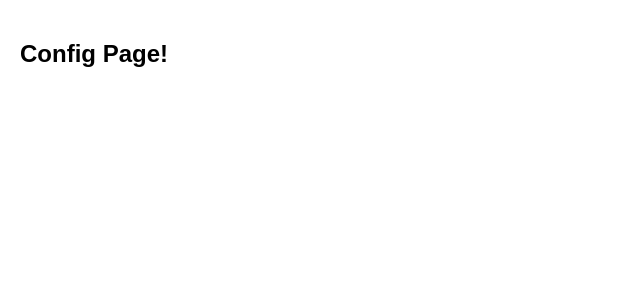
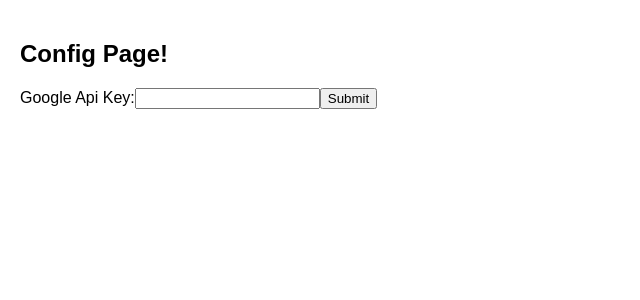
Before and after one commit to egglestn/g-browser, a React (Create React App) app: page / in a window 1280 px wide. Shown: the top 300 px of the page, without its empty margins (0-640 px from the left). Built offline with nearby package versions, Linux system fonts and the light colour scheme.

Commit message:
ApiForm component

```diff
--- /dev/null
+++ b/src/components/ApiForm/index.js
@@ -0,0 +1,34 @@
+import React from 'react'
+
+class ApiForm extends React.Component {
+  constructor(props) {
+    super(props);
+    this.state = {value: ''};
+
+    this.handleChange = this.handleChange.bind(this);
+    this.handleSubmit = this.handleSubmit.bind(this);
+  }
+
+  handleChange(event) {
+    this.setState({value: event.target.value});
+  }
+
+  handleSubmit(event) {
+    alert('A key was submitted: ' + this.state.value);
+    event.preventDefault();
+  }
+
+  render() {
+    return (
+      <form onSubmit={this.handleSubmit}>
+        <label>
+          Google Api Key:
+          <input type="text" value={this.state.value} onChange={this.handleChange} />
+        </label>
+        <input type="submit" value="Submit" />
+      </form>
+    );
+  }
+}
+
+export default ApiForm
--- a/src/pages/ConfigPage/index.js
+++ b/src/pages/ConfigPage/index.js
@@ -1,8 +1,10 @@
 import React from 'react'
+import ApiForm from '../../components/ApiForm'
 
 const ConfigPage = () => (
   <div>
     <h2>Config Page!</h2>
+    <ApiForm/>
   </div>
 )
 
```
